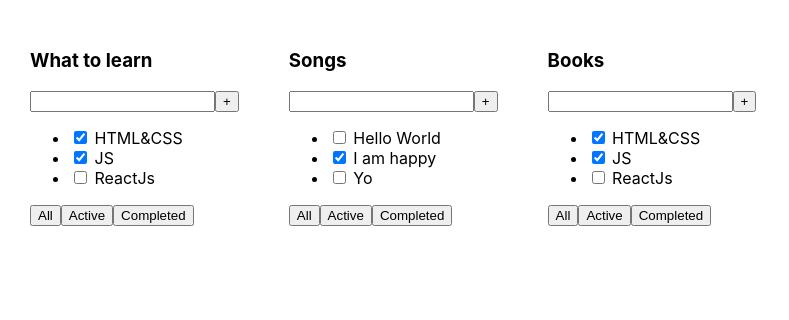
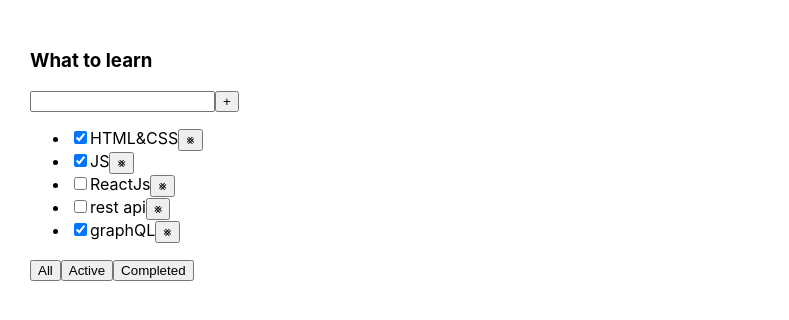
Before and after one commit to Katofuka/it-incubator-todolist, a React (Create React App) app: page / in a window 1280 px wide. Shown: the top 320 px of the page, without its empty margins (0-789 px from the left). Built offline with nearby package versions, Linux system fonts and the light colour scheme.

Commit message:
filtred tasks, use useState

```diff
--- a/src/App.tsx
+++ b/src/App.tsx
@@ -1,25 +1,42 @@
 import React, {useState} from 'react';
 import './App.css';
-import { Todolist } from './components/Todolist';
+import {Todolist} from './components/Todolist';
 
-const task1 = [
-    { id: 1, title: "HTML&CSS", isDone: true},
-    { id: 2, title: "JS", isDone: true},
-    { id: 3, title: "ReactJs", isDone: false}
-]
-
-const task2 = [
-    { id: 1, title: "Hello World", isDone: false},
-    { id: 2, title: "I am happy", isDone: true},
-    { id: 3, title: "Yo", isDone: false}
-]
+export type FilterValueType = 'all'|'active'|'completed'
 
 function App() {
+    let [tasks, setTask] = useState([
+        {id: 1, title: "HTML&CSS", isDone: true},
+        {id: 2, title: "JS", isDone: true},
+        {id: 3, title: "ReactJs", isDone: false},
+        {id: 4, title: "rest api", isDone: false},
+        {id: 5, title: "graphQL", isDone: true}
+    ])
+    let [filter, setFilter] = useState<FilterValueType>('all')
+    let taskForTodoList = tasks
+
+    if (filter === 'active') {
+        taskForTodoList = tasks.filter((task) => task.isDone)
+        console.log(taskForTodoList)
+    }
+    if (filter === 'completed') {
+        taskForTodoList = tasks.filter((task) => !task.isDone)
+        console.log(taskForTodoList)
+    }
+    function changeFilter(value: FilterValueType) {
+        setFilter(value)
+    }
+
+    function removeTask(id: number) {
+        let filterTasks = tasks.filter(task => task.id !== id)
+        setTask(filterTasks)
+    }
+
     return (
         <div className="App">
-            <Todolist title="What to learn" task={task1} />
-            <Todolist title="Songs" task={task2}/>
-            <Todolist title="Books" task={task1}/>
+            <Todolist title="What to learn" task={taskForTodoList} changeFilter={changeFilter} remove={removeTask}/>
+
+
         </div>
     );
 }
--- a/src/components/Todolist.tsx
+++ b/src/components/Todolist.tsx
@@ -1,4 +1,5 @@
 import React from 'react';
+import { FilterValueType } from '../App'
 
 type TaskType = {
     id: number;
@@ -9,9 +10,21 @@ type TaskType = {
 type PropsType = {
     title: string;
     task: Array<TaskType>;
+    remove: (taskId: number) => void;
+    changeFilter: (value: FilterValueType) => void
 }
 
 export const Todolist = (props: PropsType) => {
+    const todoElements = props.task.map((todo) => {
+        return(
+        <li key={todo.id}><input type="checkbox" checked={todo.isDone} />
+            <span>{todo.title }</span>
+            <button onClick={()=>{
+                props.remove(todo.id)
+            }}>⨳</button>
+        </li>
+        )
+    })
     return (
         <div>
                 <h3>{props.title}</h3>
@@ -20,14 +33,12 @@ export const Todolist = (props: PropsType) => {
                     <button>+</button>
                 </div>
                 <ul>
-                    <li><input type="checkbox" checked={props.task[0].isDone} /> <span>{props.task[0].title }</span></li>
-                    <li><input type="checkbox" checked={props.task[1].isDone} /> <span>{props.task[1].title}</span></li>
-                    <li><input type="checkbox" checked={props.task[2].isDone} /> <span>{props.task[2].title}</span></li>
+                    {todoElements}
                 </ul>
                 <div>
-                    <button>All</button>
-                    <button>Active</button>
-                    <button>Completed</button>
+                    <button onClick={() => props.changeFilter('all')}>All</button>
+                    <button onClick={() => props.changeFilter('active')}>Active</button>
+                    <button onClick={() => props.changeFilter('completed')}>Completed</button>
                 </div>
             </div>
     )
```
